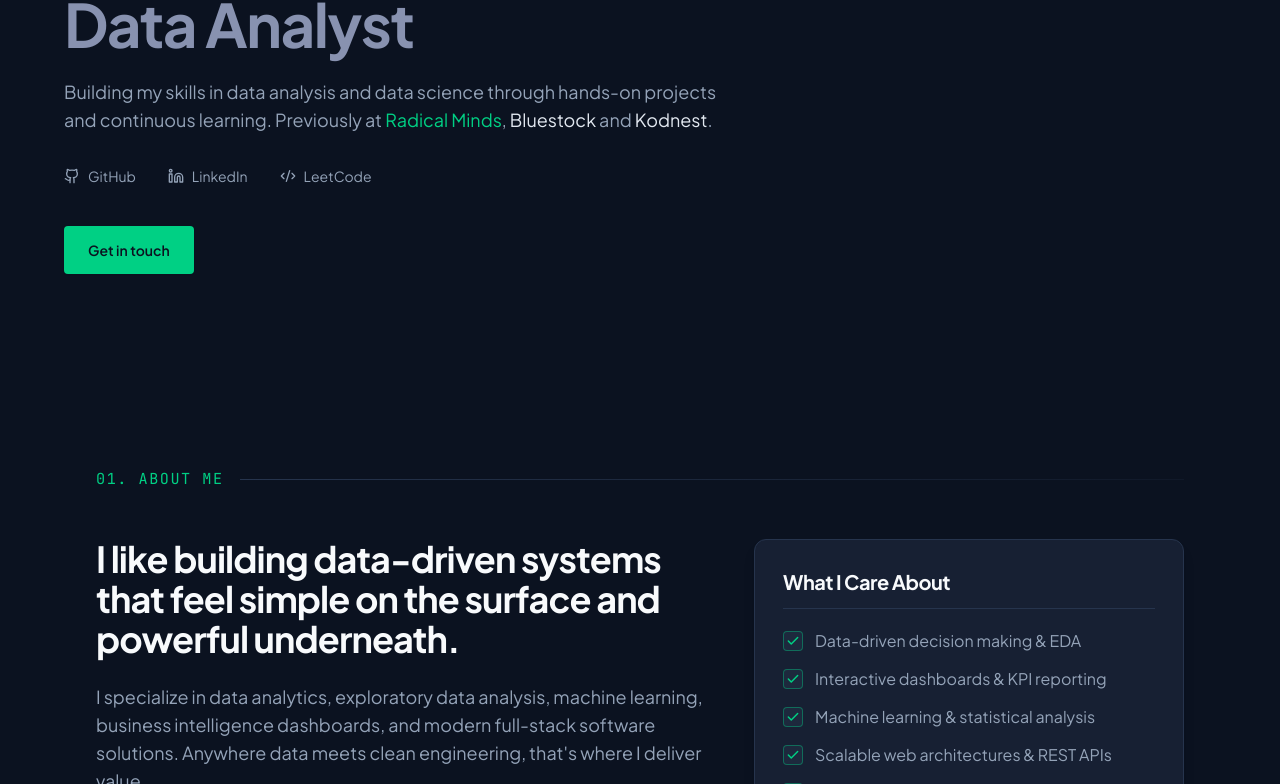
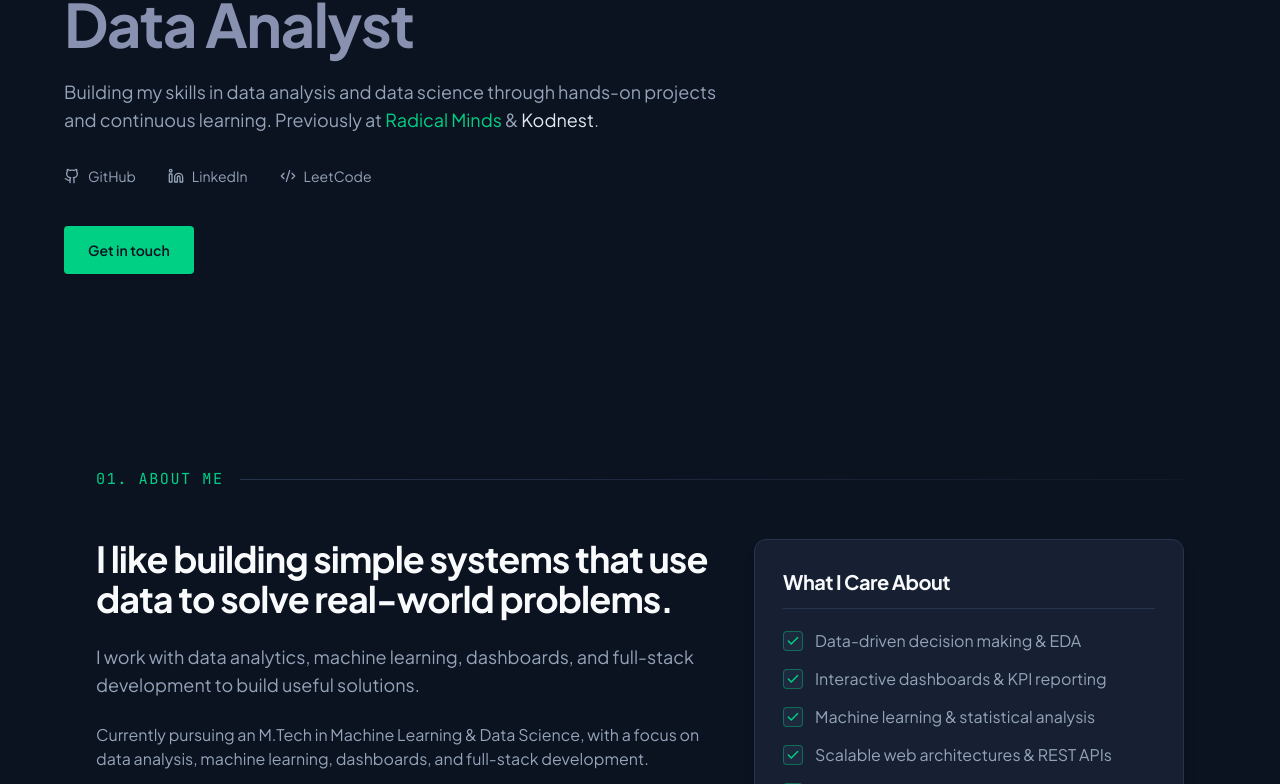
Before and after one commit to nishant1800/Portfolio, a React (Vite) app: page / in a window 1280 px wide. Shown: the part 316-1100 px from the top of the page. Built offline with nearby package versions, Linux system fonts and the light colour scheme.

Commit message:
modify some code

```diff
--- a/src/components/Hero.jsx
+++ b/src/components/Hero.jsx
@@ -33,8 +33,7 @@ const Hero = () => {
         {/* Short Summary Description */}
         <p className="text-base sm:text-lg text-[#94A3B8] max-w-2xl leading-relaxed mb-8">
           Building my skills in data analysis and data science through hands-on projects and continuous learning. Previously at {' '}
-          <span className="text-[#00D084]">Radical Minds</span>,{' '}
-          <span className="text-slate-200">Bluestock</span> and{' '}
+          <span className="text-[#00D084]">Radical Minds</span> &{' '}
           <span className="text-slate-200">Kodnest</span>.
         </p>
 
--- a/src/data/portfolioData.js
+++ b/src/data/portfolioData.js
@@ -16,9 +16,9 @@ export const personalInfo = {
 
 export const aboutData = {
   badge: "about me",
-  headline: "I like building data-driven systems that feel simple on the surface and powerful underneath.",
-  description: "I specialize in data analytics, exploratory data analysis, machine learning, business intelligence dashboards, and modern full-stack software solutions. Anywhere data meets clean engineering, that's where I deliver value.",
-  secondaryText: "Currently pursuing M.Tech in Machine Learning & Data Science, solving algorithmic problems, and crafting interactive dashboards & applications using Python, SQL, Power BI, React, and Node.js.",
+  headline: "I like building simple systems that use data to solve real-world problems.",
+  description: "I work with data analytics, machine learning, dashboards, and full-stack development to build useful solutions.",
+  secondaryText: "Currently pursuing an M.Tech in Machine Learning & Data Science, with a focus on data analysis, machine learning, dashboards, and full-stack development.",
   careAbout: [
     "Data-driven decision making & EDA",
     "Interactive dashboards & KPI reporting",
```
